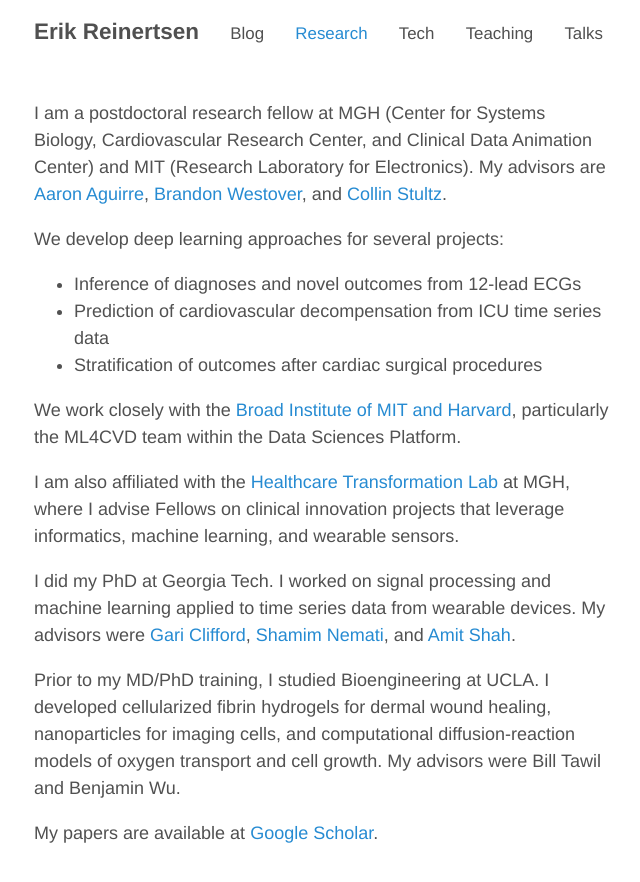
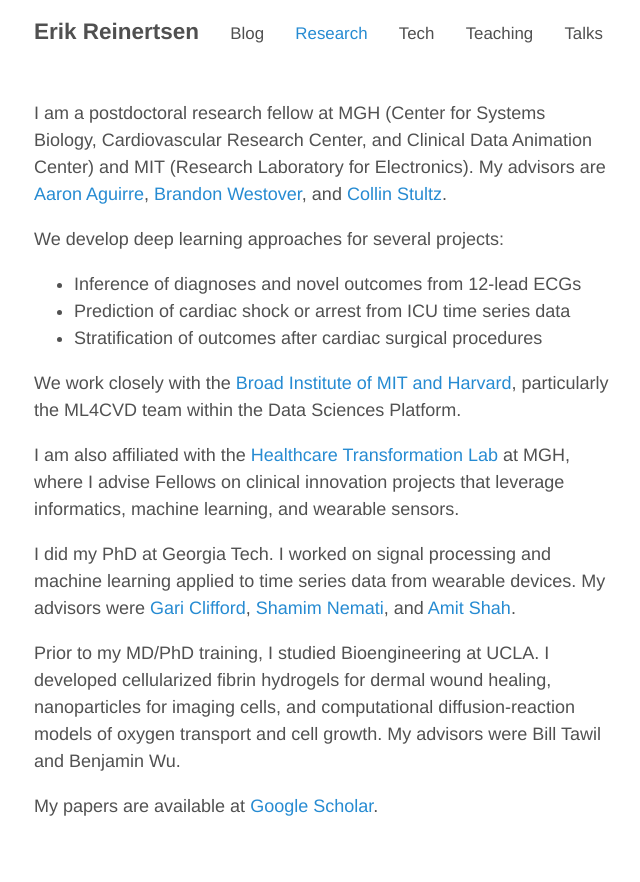
Before and after one commit to erikr/erikr.github.io, a Jekyll site: the page built from research.md, in a window 1280 px wide. Shown: the top 882 px of the page, without its empty margins (318-958 px from the left). Built offline with Jekyll 4.4.1, drawn with Linux system fonts in a browser that asks for light colours; nearby versions of some CDN libraries; comment, search, counter and statistics services are not loaded.

Commit message:
shortens ICU data summary

```diff
--- a/research.md
+++ b/research.md
@@ -8,7 +8,7 @@ I am a postdoctoral research fellow at MGH (Center for Systems Biology, Cardiova
 
 We develop deep learning approaches for several projects:
 * Inference of diagnoses and novel outcomes from 12-lead ECGs
-* Prediction of cardiovascular decompensation from ICU time series data
+* Prediction of cardiac shock or arrest from ICU time series data
 * Stratification of outcomes after cardiac surgical procedures
 
 We work closely with the [Broad Institute of MIT and Harvard](https://www.broadinstitute.org/data-sciences-platform), particularly the ML4CVD team within the Data Sciences Platform.
```
